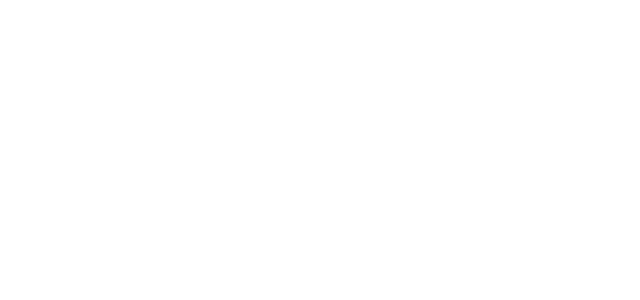
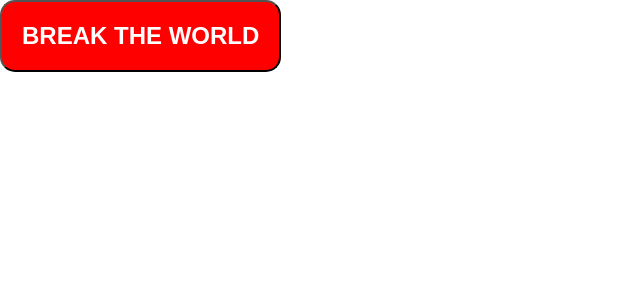
Before and after one commit to farhan-eka-fajri/react-training, a React (Create React App) app: page /page-logging in a window 1280 px wide. Before the commit this address had no page. Shown: the top 300 px of the page, without its empty margins (0-640 px from the left). Built offline with nearby package versions, Linux system fonts and the light colour scheme.

Commit message:
implement sentry for error logging

```diff
--- a/package.json
+++ b/package.json
@@ -3,6 +3,7 @@
   "version": "0.1.0",
   "private": true,
   "dependencies": {
+    "@sentry/react": "^10.15.0",
     "@testing-library/dom": "^10.4.1",
     "@testing-library/jest-dom": "^6.7.0",
     "@testing-library/react": "^16.3.0",
--- a/src/App.js
+++ b/src/App.js
@@ -24,6 +24,20 @@
         >
           CLICK TO MAP
         </button>
+         <button
+          onClick={() => navigate("/page-logging")}
+          style={{
+            fontSize: "x-large",
+            borderRadius: "15px",
+            padding: 20,
+            cursor: "pointer",
+            backgroundColor: '#1a73e8',
+            color:'white',
+            fontWeight:700
+          }}
+        >
+          CLICK TO TEST PAGE LOGGING
+        </button>
         <p>
           Edit <code>src/App.js</code> and save to reload.
         </p>
--- a/src/index.js
+++ b/src/index.js
@@ -5,8 +5,30 @@
 import reportWebVitals from "./reportWebVitals";
 import { BrowserRouter } from "react-router-dom";
 import Routes from "./routes";
+import * as Sentry from "@sentry/react";
 
 const root = ReactDOM.createRoot(document.getElementById("root"));
+
+Sentry.init({
+  dsn: "",
+  // Setting this option to true will send default PII data to Sentry.
+  // For example, automatic IP address collection on events
+  sendDefaultPii: true,
+  integrations: [
+    Sentry.browserTracingIntegration(),
+    Sentry.replayIntegration()
+  ],
+  // Tracing
+  tracesSampleRate: 1.0, //  Capture 100% of the transactions
+  // Set 'tracePropagationTargets' to control for which URLs distributed tracing should be enabled
+  tracePropagationTargets: ["localhost", /^https:\/\/yourserver\.io\/api/],
+  // Session Replay
+  replaysSessionSampleRate: 0.1, // This sets the sample rate at 10%. You may want to change it to 100% while in development and then sample at a lower rate in production.
+  replaysOnErrorSampleRate: 1.0, // If you're not already sampling the entire session, change the sample rate to 100% when sampling sessions where errors occur.,
+  // Enable logs to be sent to Sentry
+  enableLogs: true
+});
+
 root.render(
   <React.StrictMode>
     <BrowserRouter>
--- /dev/null
+++ b/src/pages/PageLogging.js
@@ -0,0 +1,28 @@
+import * as Sentry from "@sentry/react";
+
+export default function PageLogging() {
+  return (
+    <>
+      <button
+        onClick={() => {
+          // Send a log before throwing the error
+          Sentry.logger.info("User triggered test error", {
+            action: "test_error_button_click",
+          });
+          throw new Error("Error buat WOB nanti");
+        }}
+        style={{
+          fontSize: "x-large",
+          borderRadius: "15px",
+          padding: 20,
+          cursor: "pointer",
+          backgroundColor: "red",
+          color: "white",
+          fontWeight: 700,
+        }}
+      >
+        BREAK THE WORLD
+      </button>
+    </>
+  );
+}
--- a/src/routes.jsx
+++ b/src/routes.jsx
@@ -1,20 +1,14 @@
 import { Route, Routes as OriginalRoutes } from "react-router-dom";
 import App from "./App";
 import MapGoogleLongitude from "./pages/MapGoogleLongitude";
+import PageLogging from "./pages/PageLogging";
 
 function Routes() {
   return (
     <OriginalRoutes>
       <Route path="/" element={<App />} />
       <Route path="/map-google-longitude" element={<MapGoogleLongitude />} />
-      <Route
-        path="/longitude"
-        element={
-          <>
-            <h1>kaowdkoawkdoakwodkaowdkoawkdoakwodkaowdko</h1>
-          </>
-        }
-      />
+      <Route path="/page-logging" element={<PageLogging />} />
     </OriginalRoutes>
   );
 }
```
Also changed, not shown: 1 other file (tests, documents, lock files or other folders).
